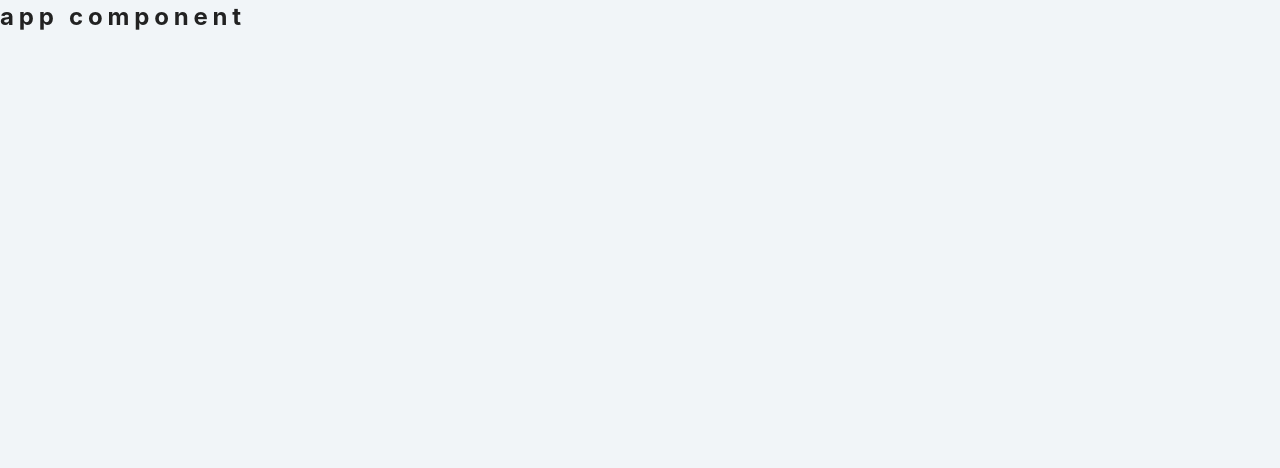
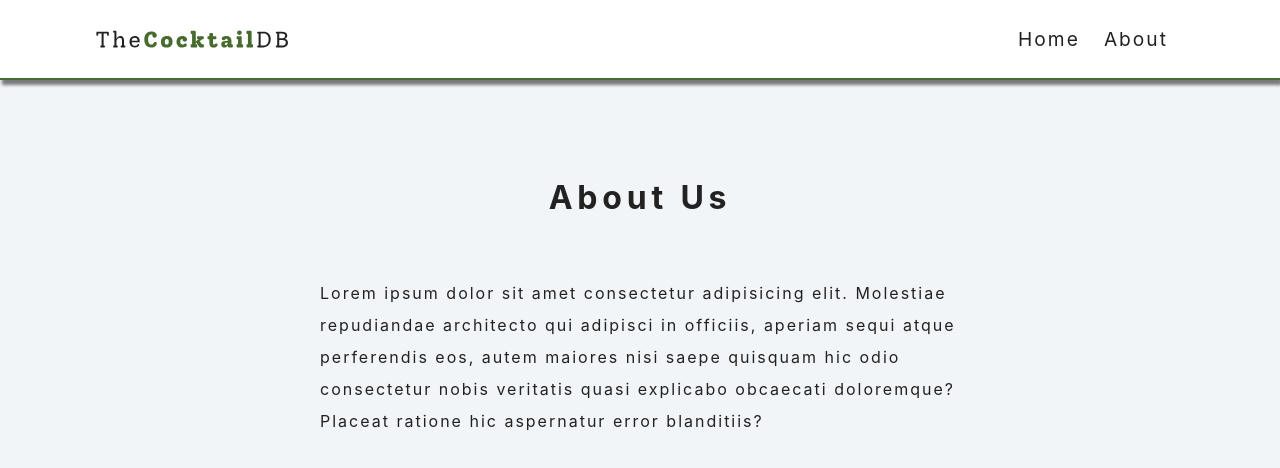
Before and after one commit to AkramSilawat/Project--Cocktails, a React (Create React App) app: page /about in a window 1280 px wide. Shown: the top 468 px of the page. Built offline with nearby package versions, Linux system fonts and the light colour scheme.

Commit message:
Project Cocktails

```diff
--- a/src/App.js
+++ b/src/App.js
@@ -1,5 +1,5 @@
 import React from 'react'
-import { BrowserRouter as Router, Route, Switch } from 'react-router-dom'
+import { BrowserRouter as Router, Route, Routes } from 'react-router-dom'
 // import pages
 import Home from './pages/Home'
 import About from './pages/About'
@@ -7,11 +7,26 @@ import SingleCocktail from './pages/SingleCocktail'
 import Error from './pages/Error'
 // import components
 import Navbar from './components/Navbar'
+
 function App() {
   return (
-    <div>
-      <h2>app component</h2>
-    </div>
+    <Router>
+      <Navbar />
+      <Routes>
+        <Route path='/'
+          element={<Home />}
+        />
+        <Route path='/about'
+          element={<About />}
+        />
+        <Route path='/cocktail/:id'
+          element={<SingleCocktail />}
+        />
+        <Route path='*'
+          element={<Error />}
+        />
+      </Routes>
+    </Router>
   )
 }
 
--- a/src/components/CocktailList.js
+++ b/src/components/CocktailList.js
@@ -4,6 +4,19 @@ import Loading from './Loading'
 import { useGlobalContext } from '../context'
 
 const CocktailList = () => {
+  const { cocktails, loading } = useGlobalContext()
+
+  if (loading) {
+    return <Loading />
+  }
+
+  if (cocktails.length < 1) {
+    return (
+      <h2 className='section-title'>
+        no cocktails matched your search criteria
+      </h2>
+    )
+  }
   return (
     <div>
       <h2>cocktail list component</h2>
--- a/src/components/Navbar.js
+++ b/src/components/Navbar.js
@@ -4,9 +4,21 @@ import logo from '../logo.svg'
 
 const Navbar = () => {
   return (
-    <div>
-      <h2>navbar component</h2>
-    </div>
+    <nav className='navbar'>
+      <div className='nav-center'>
+        <Link to="/">
+          <img src={logo} alt='cocktail db logo' className='logo'></img>
+        </Link>
+        <ul className='nav-links'>
+          <li>
+            <Link to="/">Home</Link>
+          </li>
+          <li>
+            <Link to="/about">About</Link>
+          </li>
+        </ul>
+      </div>
+    </nav>
   )
 }
 
--- a/src/components/SearchForm.js
+++ b/src/components/SearchForm.js
@@ -2,6 +2,7 @@ import React from 'react'
 import { useGlobalContext } from '../context'
 
 const SearchForm = () => {
+  const { setSearchTerm } = useGlobalContext()
   return (
     <div>
       <h2>search form component</h2>
--- a/src/context.js
+++ b/src/context.js
@@ -5,7 +5,21 @@ const url = 'https://www.thecocktaildb.com/api/json/v1/1/search.php?s='
 const AppContext = React.createContext()
 
 const AppProvider = ({ children }) => {
-  return <AppContext.Provider value='hello'>{children}</AppContext.Provider>
+  const [loading, setLoading] = useState(true)
+  const [searchTerm, setSearchTerm] = useState('a')
+  const [cocktails, setCocktails] = useState([])
+
+  return (
+    <AppContext.Provider
+      value={{
+        loading,
+        cocktails,
+        setSearchTerm,
+      }}
+    >
+      {children}
+    </AppContext.Provider>
+  )
 }
 // make sure use
 export const useGlobalContext = () => {
--- a/src/pages/About.js
+++ b/src/pages/About.js
@@ -2,9 +2,16 @@ import React from 'react'
 
 const About = () => {
   return (
-    <div>
-      <h2>about page</h2>
-    </div>
+    <section className='section about-section'>
+      <h1 className='section-title'>about us</h1>
+      <p>
+        Lorem ipsum dolor sit amet consectetur adipisicing elit. Molestiae
+        repudiandae architecto qui adipisci in officiis, aperiam sequi atque
+        perferendis eos, autem maiores nisi saepe quisquam hic odio consectetur
+        nobis veritatis quasi explicabo obcaecati doloremque? Placeat ratione
+        hic aspernatur error blanditiis?
+      </p>
+    </section>
   )
 }
 
--- a/src/pages/Error.js
+++ b/src/pages/Error.js
@@ -3,9 +3,12 @@ import { Link } from 'react-router-dom'
 
 const Error = () => {
   return (
-    <div>
-      <h2>error page</h2>
-    </div>
+    <section className='error-page section'>
+      <div className='error-container'>
+        <h1>oops! it's a dead end</h1>
+        <Link to="/" className='btn btn-primary'>back home</Link>
+      </div>
+    </section>
   )
 }
 
--- a/src/pages/Home.js
+++ b/src/pages/Home.js
@@ -4,9 +4,10 @@ import SearchForm from '../components/SearchForm'
 
 const Home = () => {
   return (
-    <div>
-      <h2>home page</h2>
-    </div>
+    <main>
+      <SearchForm />
+      <CocktailList />
+    </main>
   )
 }
 
```
Also changed, not shown: 1 other file (tests, documents, lock files or other folders).
